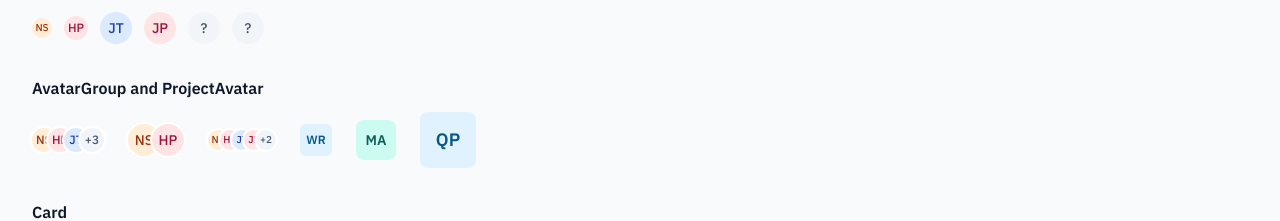
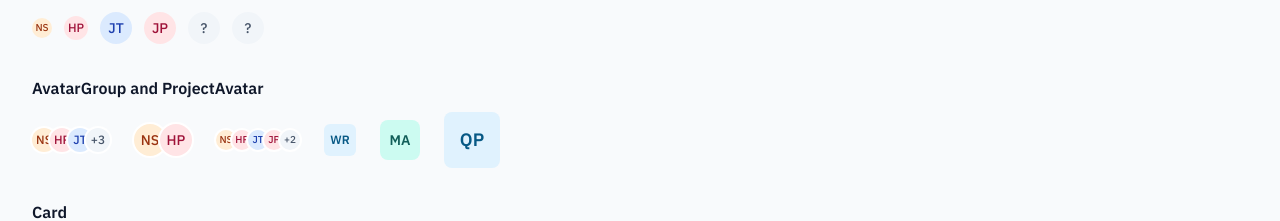
Before and after one commit to 24Chessman/TaskBoard, a React (Vite) app in the folder client/: page /dev/components in a window 1280 px wide. Shown: the part 1140-1361 px from the top of the page. Built offline with nearby package versions, Linux system fonts and the light colour scheme; no server answers.

Commit message:
fix(client): ring and spacing for overlapping avatars (M4.8)

```diff
--- a/client/src/components/AvatarGroup.jsx
+++ b/client/src/components/AvatarGroup.jsx
@@ -1,7 +1,11 @@
 // AvatarGroup props: users (array of user objects; null entries show as a missing user), max (how many avatars to
 // show before "+n", default 4), size ("xs" | "sm" | "md", default "sm"), label (accessible name of the group,
-// default "N people"), className. Overlapping avatars with a white ring; the "+n" circle names the hidden people.
+// default "N people"), className. Overlapping avatars with a 2px white ring and a small overlap (about a fifth of
+// the avatar), so the initials of neighbours are never clipped; the "+n" circle names the hidden people.
 import Avatar from './Avatar.jsx';
+
+// Overlap per size: just enough to read as a group, never enough to cover a neighbour's initials
+const overlaps = { xs: '-space-x-1', sm: '-space-x-1.5', md: '-space-x-1.5' };
 
 const overflowSizes = {
   xs: 'h-5 w-5 text-[10px]',
@@ -18,17 +22,17 @@ const AvatarGroup = ({ users = [], max = 4, size = 'sm', label, className = '' }
     <div
       role="group"
       aria-label={label || `${users.length} ${users.length === 1 ? 'person' : 'people'}`}
-      className={`flex items-center -space-x-2 ${className}`}
+      className={`flex items-center ${overlaps[size] || overlaps.sm} ${className}`}
     >
       {visible.map((user, index) => (
-        <Avatar key={user?._id || `missing-${index}`} user={user} size={size} className="ring-2 ring-surface" />
+        <Avatar key={user?._id || `missing-${index}`} user={user} size={size} className="ring-2 ring-white" />
       ))}
       {hidden.length > 0 && (
         <span
           role="img"
           aria-label={`and ${hidden.length} more: ${hiddenNames}`}
           title={hiddenNames}
-          className={`inline-flex shrink-0 items-center justify-center rounded-full bg-surface-muted font-medium text-fg-secondary ring-2 ring-surface ${overflowSizes[size] || overflowSizes.sm}`} // unslop-ignore: the +n overflow is an avatar, full circle by design (docs/design.md section 5)
+          className={`inline-flex shrink-0 items-center justify-center rounded-full bg-surface-muted font-medium text-fg-secondary ring-2 ring-white ${overflowSizes[size] || overflowSizes.sm}`} // unslop-ignore: the +n overflow is an avatar, full circle by design (docs/design.md section 5)
         >
           +{hidden.length}
         </span>
--- a/client/src/components/board/BoardToolbar.jsx
+++ b/client/src/components/board/BoardToolbar.jsx
@@ -39,7 +39,7 @@ const BoardToolbar = ({ members, filters, searchText, onSearchText, labelText, o
         className="min-w-0 basis-full sm:flex-1 sm:basis-auto sm:max-w-xs"
       />
 
-      <div role="group" aria-label="Filter by assignee" className="flex items-center -space-x-1 px-1">
+      <div role="group" aria-label="Filter by assignee" className="flex items-center -space-x-0.5 px-1">
         {members.map((member) => (
           <AssigneeToggle
             key={member.user._id}
```
